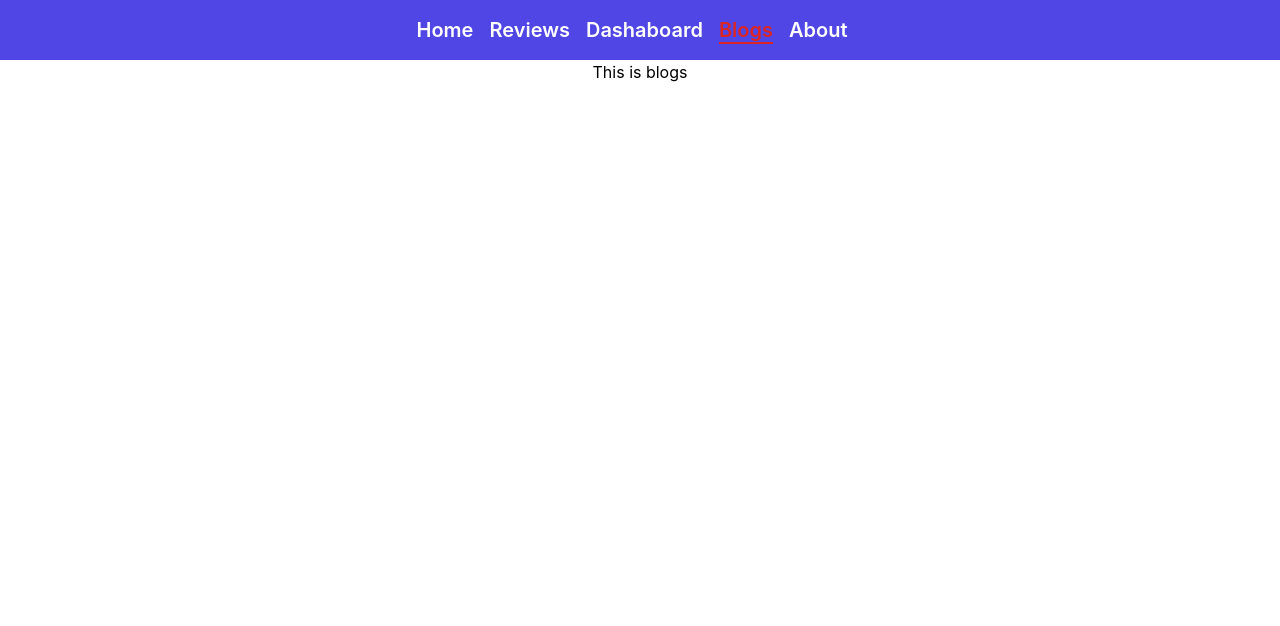
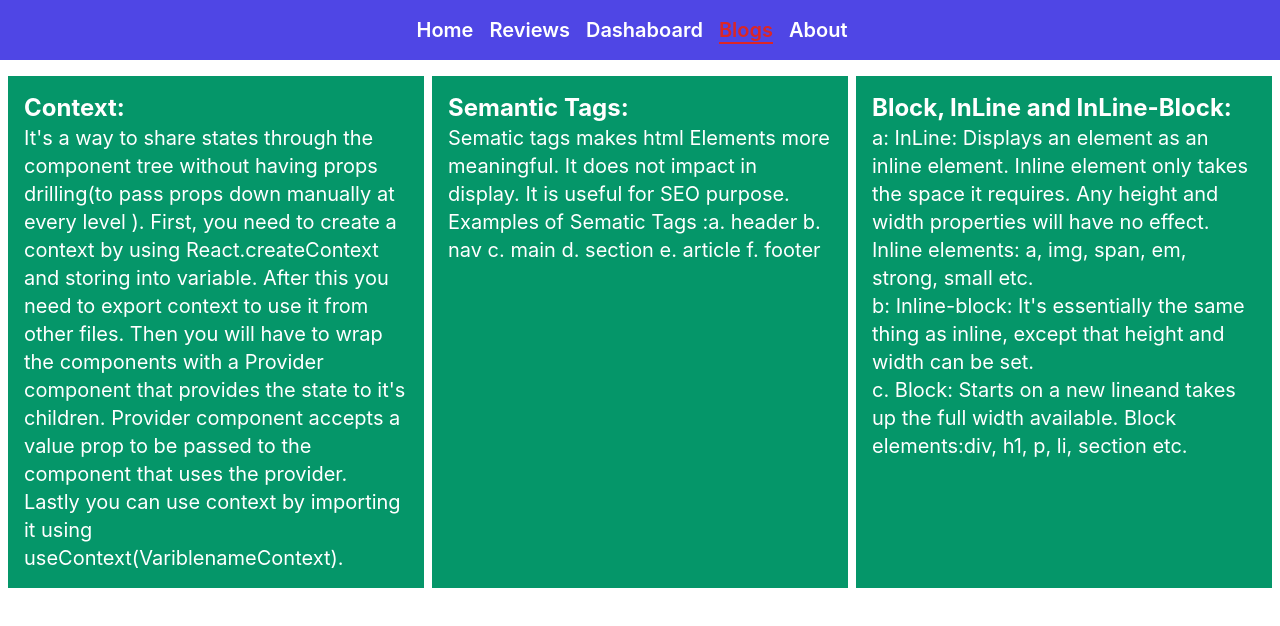
Before and after one commit to Rejaur9131/product-analysis-website, a React (Create React App) app: page /blogs in a window 1280 px wide. Shown: the top 626 px of the page. Built offline with nearby package versions, Linux system fonts and the light colour scheme.

Commit message:
blog section done

```diff
--- a/src/components/Blogs/Blogs.js
+++ b/src/components/Blogs/Blogs.js
@@ -2,8 +2,21 @@ import React from 'react';
 
 const Blogs = () => {
   return (
-    <div>
-      <h2>This is blogs</h2>
+    <div className="grid grid-cols-3 gap-2 mt-4 mx-2">
+      <div className="bg-emerald-600 text-white text-left p-4">
+        <h2 className="text-2xl font-bold">Context:</h2>
+        <p className="text-xl">It's a way to share states through the component tree without having props drilling(to pass props down manually at every level ). First, you need to create a context by using React.createContext and storing into variable. After this you need to export context to use it from other files. Then you will have to wrap the components with a Provider component that provides the state to it's children. Provider component accepts a value prop to be passed to the component that uses the provider. Lastly you can use context by importing it using useContext(VariblenameContext).</p>
+      </div>
+      <div className="bg-emerald-600 text-white text-left p-4">
+        <h2 className="text-2xl font-bold">Semantic Tags:</h2>
+        <p className="text-xl">Sematic tags makes html Elements more meaningful. It does not impact in display. It is useful for SEO purpose. Examples of Sematic Tags :a. header b. nav c. main d. section e. article f. footer</p>
+      </div>
+      <div className="bg-emerald-600 text-white text-left p-4">
+        <h2 className="text-2xl font-bold">Block, InLine and InLine-Block:</h2>
+        <p className="text-xl">a: InLine: Displays an element as an inline element. Inline element only takes the space it requires. Any height and width properties will have no effect. Inline elements: a, img, span, em, strong, small etc.</p>
+        <p className="text-xl">b: Inline-block: It's essentially the same thing as inline, except that height and width can be set.</p>
+        <p className="text-xl">c. Block: Starts on a new lineand takes up the full width available. Block elements:div, h1, p, li, section etc.</p>
+      </div>
     </div>
   );
 };
--- a/src/components/NotFound/NotFound.js
+++ b/src/components/NotFound/NotFound.js
@@ -3,7 +3,7 @@ import React from 'react';
 const NotFound = () => {
   return (
     <div>
-      <h1>404, Not Found</h1>
+      <h1 className="text-4xl text-red-700 py-72">404, Not Found</h1>
     </div>
   );
 };
```
